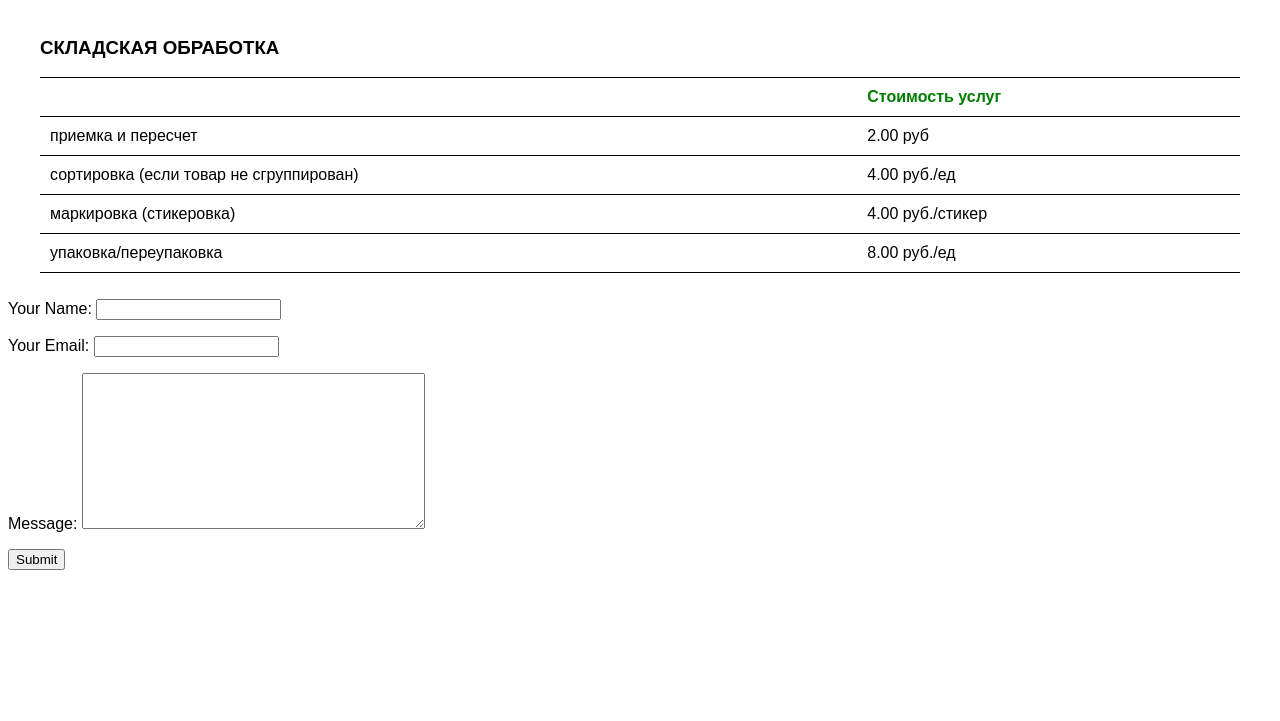
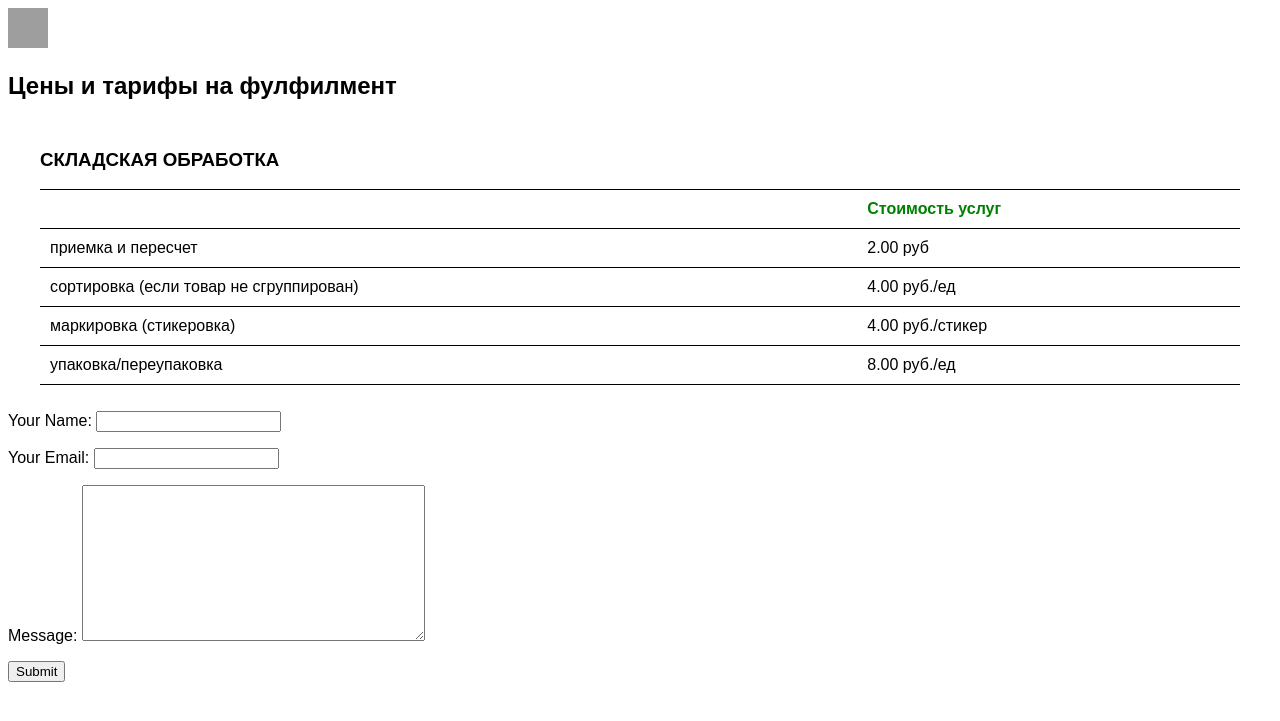
Before and after one commit to Chukseev/website_tokmachev, a Django app: page / in a window 1280 px wide. Shown: the top 721 px of the page. Run offline with Django 4.2, Linux system fonts and the light colour scheme; data comes from the database, SQL or seed files in the repository; both versions use the stored data as it was after the commit; grey boxes are pictures that could not be loaded.

Commit message:
create component table

```diff
--- a/mainapp/templates/mainapp/index.html
+++ b/mainapp/templates/mainapp/index.html
@@ -1,90 +1,47 @@
-<!DOCTYPE html>
-<html lang="en">
+<!doctype html>
+<html lang="ru" xmlns="http://www.w3.org/1999/html">
 <head>
     <meta charset="UTF-8">
-    <meta name="viewport" content="width=device-width, initial-scale=1.0">
-    <title>Centered Table with Padding</title>
-    <style>
-        body {
-            font-family: Arial, sans-serif;
-        }
-        .section-title {
-            display: inline-block;
-            background-color: #2a51d3; /* Синий фон заголовка */
-            color: white;
-            padding: 10px;
-            font-weight: bold;
-            margin-bottom: 10px;
-        }
-        .section-number {
-            display: inline-block;
-            background-color: #2a51d3; /* Синий фон номера секции */
-            color: white;
-            padding: 10px;
-            font-weight: bold;
-            margin-left: 10px;
-        }
-        .table-container {
-            max-width: 1200px; /* Максимальная ширина таблицы */
-            margin: 0 auto; /* Центрирование таблицы */
-            padding: 10px; /* Отступы по бокам */
-            background-color: white; /* Фон для области таблицы */
-        }
-        table {
-            width: 100%;
-            border-collapse: collapse; /* Убираем двойные границы */
-            background-color: white; /* Белый фон таблицы */
-            margin-top: 10px;
-        }
-        th, td {
-            border-top: 1px solid black; /* Только горизонтальные верхние границы */
-            border-bottom: 1px solid black; /* Только горизонтальные нижние границы */
-            padding: 10px;
-            text-align: left;
-        }
-        th {
-            font-weight: bold;
-            color: green; /* Зеленый цвет текста в заголовке */
-        }
-        th:first-child {
-            background-color: white;
-        }
-        th:last-child {
-            background-color: white;
-            color: green;
-        }
-        td {
-            color: black;
-        }
-
-    </style>
+    <meta name="viewport"
+          content="width=device-width, user-scalable=no, initial-scale=1.0, maximum-scale=1.0, minimum-scale=1.0">
+    <meta http-equiv="X-UA-Compatible" content="ie=edge">
+    <link rel="stylesheet" href="./src/styles/style.css">
+    <title>Market</title>
 </head>
 <body>
+<header class="header">
+    <div class="header__wrapper">
+        <a class="header__logo" href="#">
+            <img src="/src/img/logo.jpg" alt="ATM Logo" height="40" width="40">
+        </a>
+        <div class="header__actions">
+        </div>
 
+    </div>
+</header>
+<main>
+    <section class="section hero">
+        <div class="container">
+            <div class="hero__content">
+                <h1 class="hero__title">Цены и тарифы <span class="text-color-accent">на фулфилмент</span></h1>
+            </div>
+        </div>
+    </section>
+    <section class="section prices">
+        <div class="container">
+            {% include 'mainapp/table.html' with items=warehouse_processing_items %}
+        </div>
+    </section>
+    <section class="section callback">
+        <form method="post">
+            {% csrf_token %}
+            {{ form.as_p }}
+            <button type="submit">Submit</button>
+        </form>
+    </section>
+</main>
+<footer>
 
-    <div class="table-container">
-        <h3>СКЛАДСКАЯ ОБРАБОТКА</h3>
-        <table>
-            <thead>
-                <tr>
-                    <th>     </th>
-                    <th>Стоимость услуг</th>
-                </tr>
-            </thead>
-            <tbody>
-            {% for el in warehouse_processing_items %}
-            <tr>
-                <td>{{ el }}</td>
-                <td>{{ el.price }} {{el.unit}}</td>
-            </tr>
-            {% endfor %}
-            </tbody>
-        </table>
-    </div>
-<div><form method="post">
-    {% csrf_token %}
-    {{ form.as_p }}
-    <button type="submit">Submit</button>
-</form></div>
+</footer>
 </body>
 </html>
--- /dev/null
+++ b/mainapp/templates/mainapp/table.html
@@ -0,0 +1,23 @@
+{% load static %}
+<div class="table-container">
+<!--    Вот это хочу получать-->
+    <link rel="stylesheet" href="{% static 'mainapp/styles/table.css' %}">
+    <h3>СКЛАДСКАЯ ОБРАБОТКА</h3>
+    <table>
+        <thead>
+        <tr>
+<!--            и это-->
+            <th>     </th>
+            <th>Стоимость услуг</th>
+        </tr>
+        </thead>
+        <tbody>
+        {% for el in warehouse_processing_items %}
+        <tr>
+            <td>{{ el }}</td>
+            <td>{{ el.price }} {{el.unit}}</td>
+        </tr>
+        {% endfor %}
+        </tbody>
+    </table>
+</div>
--- a/website_for_maxim/settings.py
+++ b/website_for_maxim/settings.py
@@ -1,4 +1,5 @@
 from pathlib import Path
+import os
 
 BASE_DIR = Path(__file__).resolve().parent.parent
 
@@ -86,4 +87,8 @@ USE_TZ = True
 
 STATIC_URL = 'static/'
 
+STATICFILES_DIRS = [
+    os.path.join(BASE_DIR, 'mainapp/static'),
+]
+
 DEFAULT_AUTO_FIELD = 'django.db.models.BigAutoField'
```
Also changed, not shown: mainapp/static/mainapp/styles/table.css (added, +51 -0 lines), db.sqlite3.
